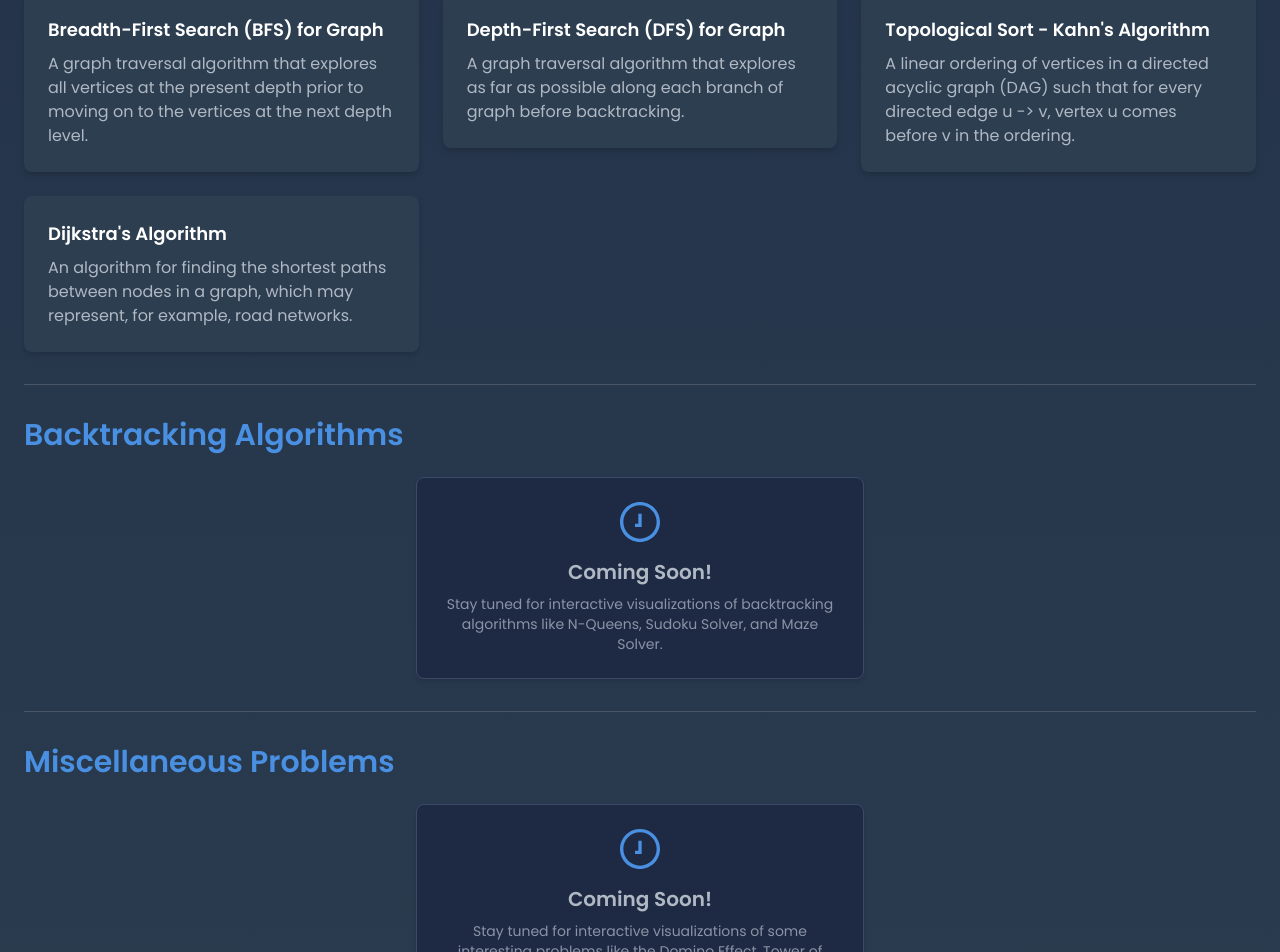
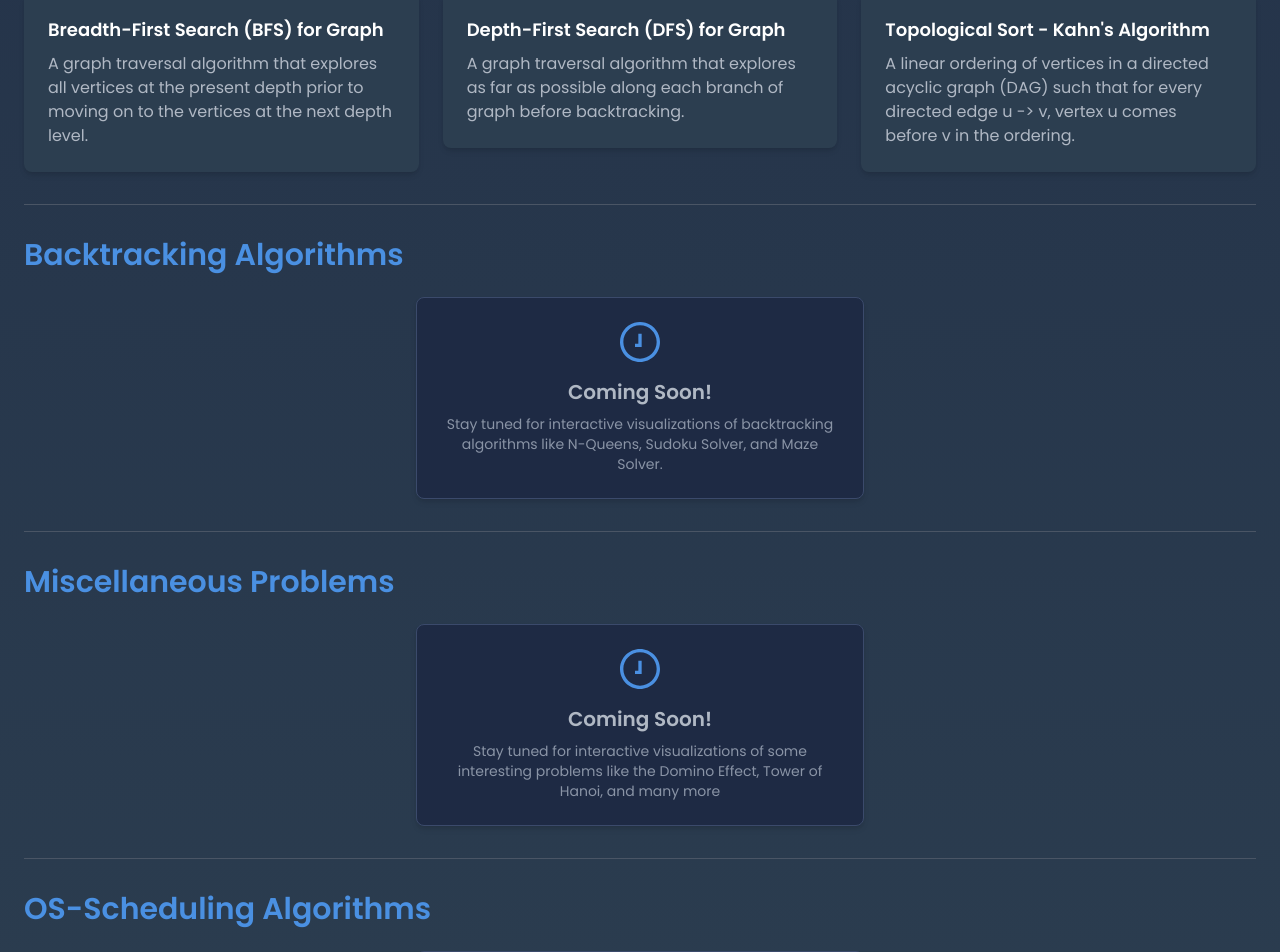
Before and after one commit to ashish7472/AlgoQuarium, a React (Vite) app in the folder frontend/: page / in a window 1280 px wide. Shown: the part 1455-2407 px from the top of the page. Built offline with nearby package versions, Linux system fonts and the light colour scheme.

Commit message:
new algo

```diff
--- a/frontend/src/pages/Home.jsx
+++ b/frontend/src/pages/Home.jsx
@@ -83,11 +83,11 @@ function Home() {
       description: 'A linear ordering of vertices in a directed acyclic graph (DAG) such that for every directed edge u -> v, vertex u comes before v in the ordering.',
       link: '/visualization/topological-sort',
     },
-    {
-      title: 'Dijkstra\'s Algorithm',
-      description: 'An algorithm for finding the shortest paths between nodes in a graph, which may represent, for example, road networks.',
-      link: '/visualization/dijkstra',
-    },
+    // {
+    //   title: 'Dijkstra\'s Algorithm',
+    //   description: 'An algorithm for finding the shortest paths between nodes in a graph, which may represent, for example, road networks.',
+    //   link: '/visualization/dijkstra',
+    // },
   ];
 
   const algorithms_Backtracking = [
```
